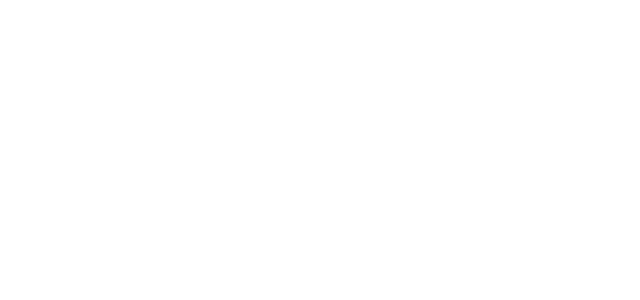
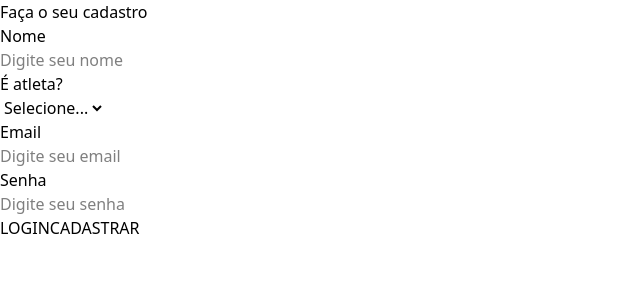
Before and after one commit to thiagolima-tech/Sprint-PassaBola, a React (Vite) app in the folder PassaBola-Challenge/: page / in a window 1280 px wide. Shown: the top 300 px of the page, without its empty margins (0-640 px from the left). Built offline with nearby package versions, Linux system fonts and the light colour scheme.

Commit message:
feat/estrutura do login e cadastro

```diff
--- a/PassaBola-Challenge/src/App.jsx
+++ b/PassaBola-Challenge/src/App.jsx
@@ -1,7 +1,12 @@
-import './App.css'
+import "./App.css";
+import Cadastro from "./pages/Cadastro";
 
 function App() {
-  return
+  return (
+    <>
+      <Cadastro />
+    </>
+  );
 }
 
-export default App
+export default App;
--- /dev/null
+++ b/PassaBola-Challenge/src/components/Acesso.jsx
@@ -0,0 +1,8 @@
+export default function ({ btn1, btn2 }) {
+  return (
+    <div>
+      <button>{btn1}</button>
+      <button>{btn2}</button>
+    </div>
+  );
+}
--- /dev/null
+++ b/PassaBola-Challenge/src/components/InfoUsers.jsx
@@ -0,0 +1,16 @@
+export default function ({ campo, type }) {
+  return (
+    <div>
+      <h3>{campo}</h3>
+      {type === "select" ? (
+        <select>
+          <option value="">Selecione...</option>
+          <option value="a">Sim</option>
+          <option value="b">Não</option>
+        </select>
+      ) : (
+        <input type="text" placeholder={`Digite seu ${campo.toLowerCase()}`} />
+      )}
+    </div>
+  );
+}
--- /dev/null
+++ b/PassaBola-Challenge/src/pages/Cadastro.jsx
@@ -0,0 +1,19 @@
+import InfoUsers from "../components/InfoUsers";
+import Acesso from "../components/Acesso";
+
+export default function () {
+  return (
+    <>
+      <div>
+        <h1>Faça o seu cadastro</h1>
+        <div>
+          <InfoUsers campo="Nome" type="input" />
+          <InfoUsers campo="É atleta?" type="select" />
+          <InfoUsers campo="Email" type="input" />
+          <InfoUsers campo="Senha" type="input" />
+        </div>
+        <Acesso btn1="LOGIN" btn2="CADASTRAR" />
+      </div>
+    </>
+  );
+}
--- /dev/null
+++ b/PassaBola-Challenge/src/pages/Login.jsx
@@ -0,0 +1,17 @@
+import InfoUsers from "../components/InfoUsers";
+import Acesso from "../components/Acesso";
+
+export default function () {
+  return (
+    <>
+      <div>
+        <h1>Faça o seu cadastro</h1>
+        <div>
+          <InfoUsers campo="Email" type="input" />
+          <InfoUsers campo="Senha" type="input" />
+        </div>
+        <Acesso btn1="CADASTRAR" btn2="ACESSAR" />
+      </div>
+    </>
+  );
+}
```
